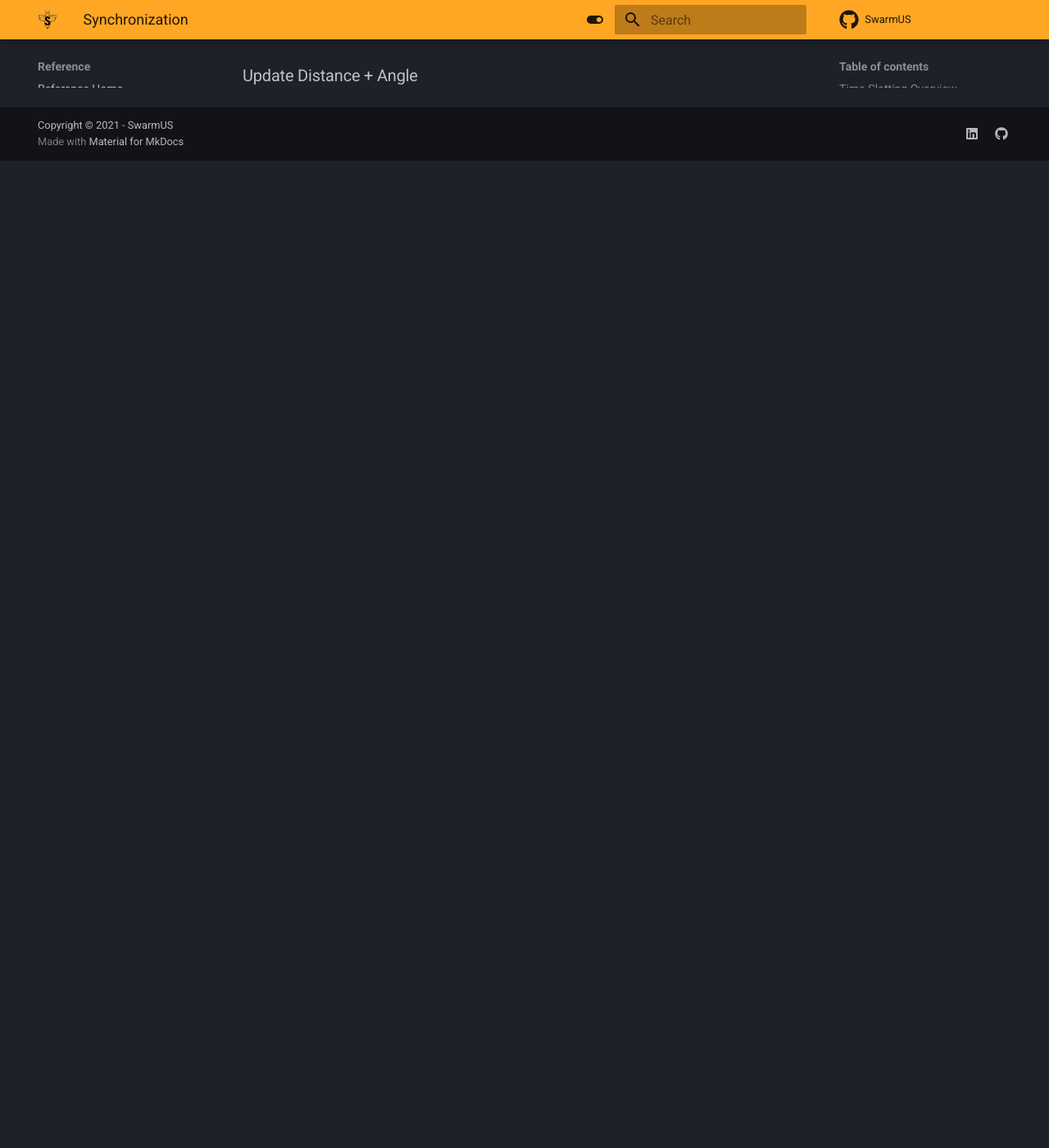
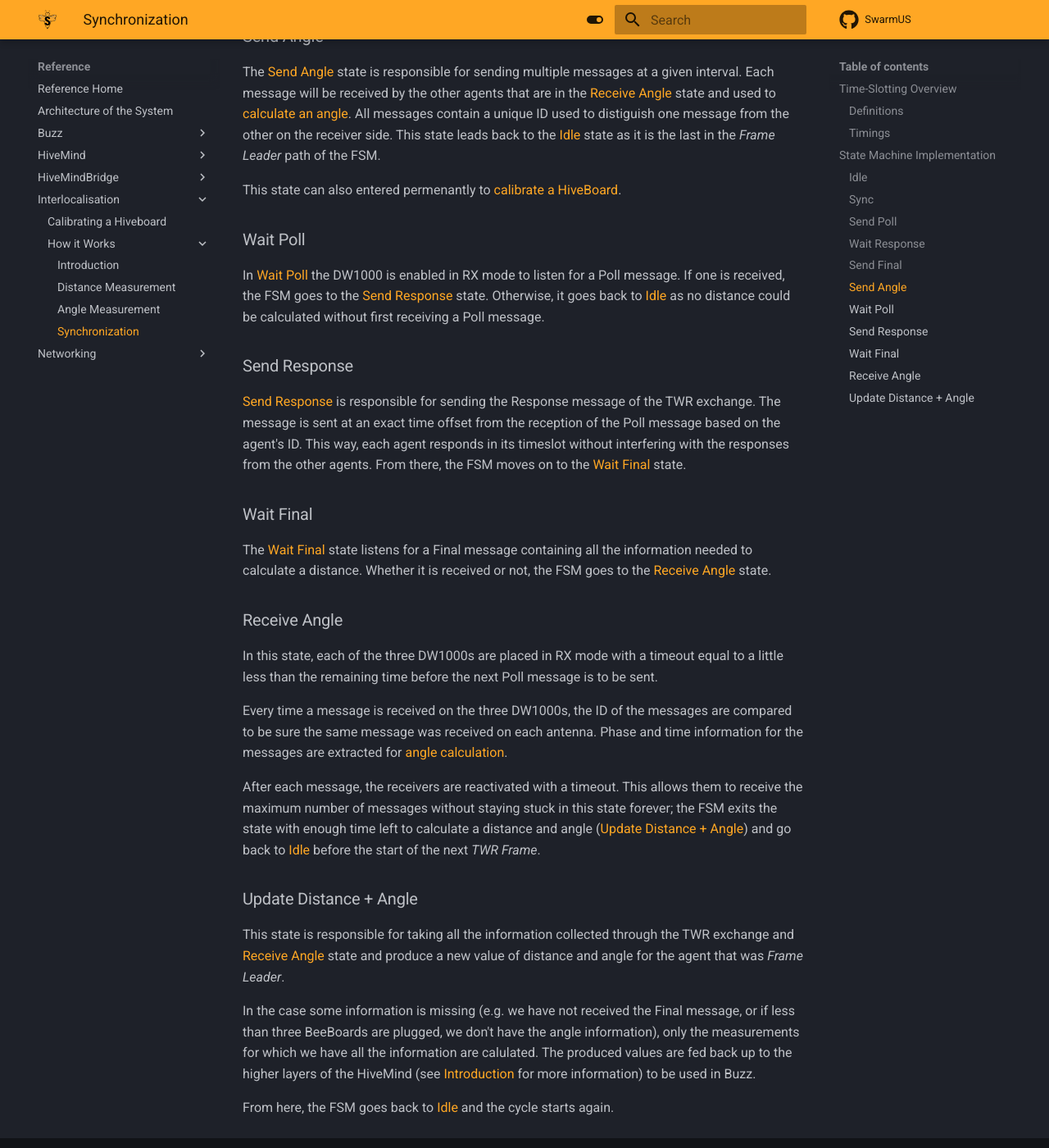
Before and after one commit to SwarmUS/SwarmUS-doc, an MkDocs documentation site: the page built from docs/sections/reference/Interloc/how_it_works/sync.md, in a window 1280 px wide and 1400 px high, scrolled down 4009 px. Shown: the whole window at 82% size. Built offline with MkDocs 1.6.1 and Material for MkDocs 9.7.7, drawn with Linux system fonts in a browser that asks for light colours; emoji names are drawn with the system emoji font; before the commit the page ends 4205 px from its top, so only the background shows below that; some of the changed text lies outside the part shown.

Commit message:
finish states

```diff
--- a/docs/sections/reference/Interloc/how_it_works/sync.md
+++ b/docs/sections/reference/Interloc/how_it_works/sync.md
@@ -73,13 +73,38 @@ In this state, all agents start listening for a message with a random timeout (l
 Because this state is reached at the end of each *SuperFrame* and the timeout is random, the *SuperFrame Leader* is also chosen at random and changes for every *SuperFrame*.
 
 ### Send Poll
-The [Send Poll](#send-poll) state does exactly what it name says. It sends a Poll message (the first in a TWR exchange). The message contains the ID of the *SuperFrame Leader* so any newcommer to the swarm can now exactly where in the timeslots the swarm is curently located. Once sent, the FSM moves on to the [Wait Response](#wait-response) state.
+The [Send Poll](#send-poll) state does exactly what it name says. It sends a Poll message (the first in a TWR exchange). The message contains the ID of the *SuperFrame Leader* so any newcommer to the swarm can know exactly where in the timeslots the swarm is curently located. Once sent, the FSM moves on to the [Wait Response](#wait-response) state.
 
 ### Wait Response
+The [Wait Response](#wait-response) state is used to receive all Response messages from the TWR exchange. In this state, the DW1000 is placed in RX mode (at the appropriate time) for the exact duration of a Response message. The message will then be received or the DW1000 will timeout. In any case, the FSM loops back to this state for the same number of iterations as the maximum number of agents in the swarm. Once all messages have been received (or timed out), the FSM goes to the [Send Final](#send-final) state.
+
 ### Send Final
+In the [Send Final](#send-final) state, the Final message of the TWR exchange is sent. The message contains the *poll_tx_ts*, *final_tx_ts* as well as the *response_rx_rs* for every response that was received in the [Wait Response](#wait-response) state. Once sent, the FSM goes to the [Send Angle](#send-angle) state.
+
 ### Send Angle
+The [Send Angle](#send-angle) state is responsible for sending multiple messages at a given interval. Each message will be received by the other agents that are in the [Receive Angle](#receive-angle) state and used to [calculate an angle](angle.md). All messages contain a unique ID used to distiguish one message from the other on the receiver side. This state leads back to the [Idle](#idle) state as it is the last in the *Frame Leader* path of the FSM.
+
+This state can also entered permenantly to [calibrate a HiveBoard](../calibrating_a_hiveboard.md).
+
 ### Wait Poll
+In [Wait Poll](#wait-poll) the DW1000 is enabled in RX mode to listen for a Poll message. If one is received, the FSM goes to the [Send Response](#send-response) state. Otherwise, it goes back to [Idle](#idle) as no distance could be calculated without first receiving a Poll message.
+
 ### Send Response
+[Send Response](#send-response) is responsible for sending the Response message of the TWR exchange. The message is sent at an exact time offset from the reception of the Poll message based on the agent's ID. This way, each agent responds in its timeslot without interfering with the responses from the other agents. From there, the FSM moves on to the [Wait Final](#wait-final) state.
+
 ### Wait Final
+The [Wait Final](#wait-final) state listens for a Final message containing all the information needed to calculate a distance. Whether it is received or not, the FSM goes to the [Receive Angle](#receive-angle) state.
+
 ### Receive Angle
+In this state, each of the three DW1000s are placed in RX mode with a timeout equal to a little less than the remaining time before the next Poll message is to be sent.
+
+Every time a message is received on the three DW1000s, the ID of the messages are compared to be sure the same message was received on each antenna. Phase and time information for the messages are extracted for [angle calculation](angle.md).
+
+After each message, the receivers are reactivated with a timeout. This allows them to receive the maximum number of messages without staying stuck in this state forever; the FSM exits the state with enough time left to calculate a distance and angle ([Update Distance + Angle](#update-distance--angle)) and go back to [Idle](#idle) before the start of the next *TWR Frame*.
+
 ### Update Distance + Angle
+This state is responsible for taking all the information collected through the TWR exchange and [Receive Angle](#receive-angle) state and produce a new value of distance and angle for the agent that was *Frame Leader*.
+
+In the case some information is missing (e.g. we have not received the Final message, or if less than three BeeBoards are plugged, we don't have the angle information), only the measurements for which we have all the information are calulated. The produced values are fed back up to the higher layers of the HiveMind (see [Introduction](intro.md) for more information) to be used in Buzz.
+
+From here, the FSM goes back to [Idle](#idle) and the cycle starts again.
```
Also changed, not shown: other parts of docs/sections/reference/Interloc/how_it_works/sync.md (+1 -1 lines).
